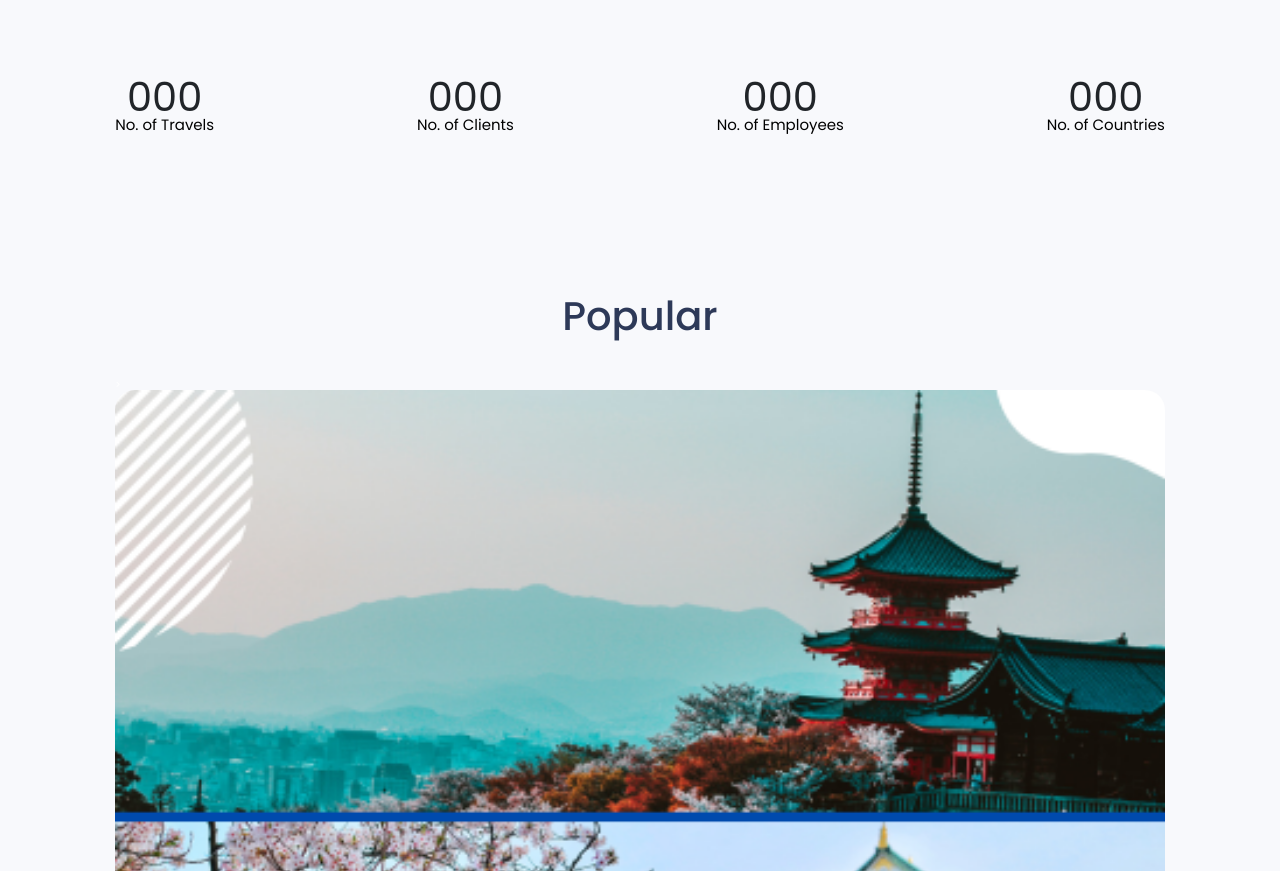
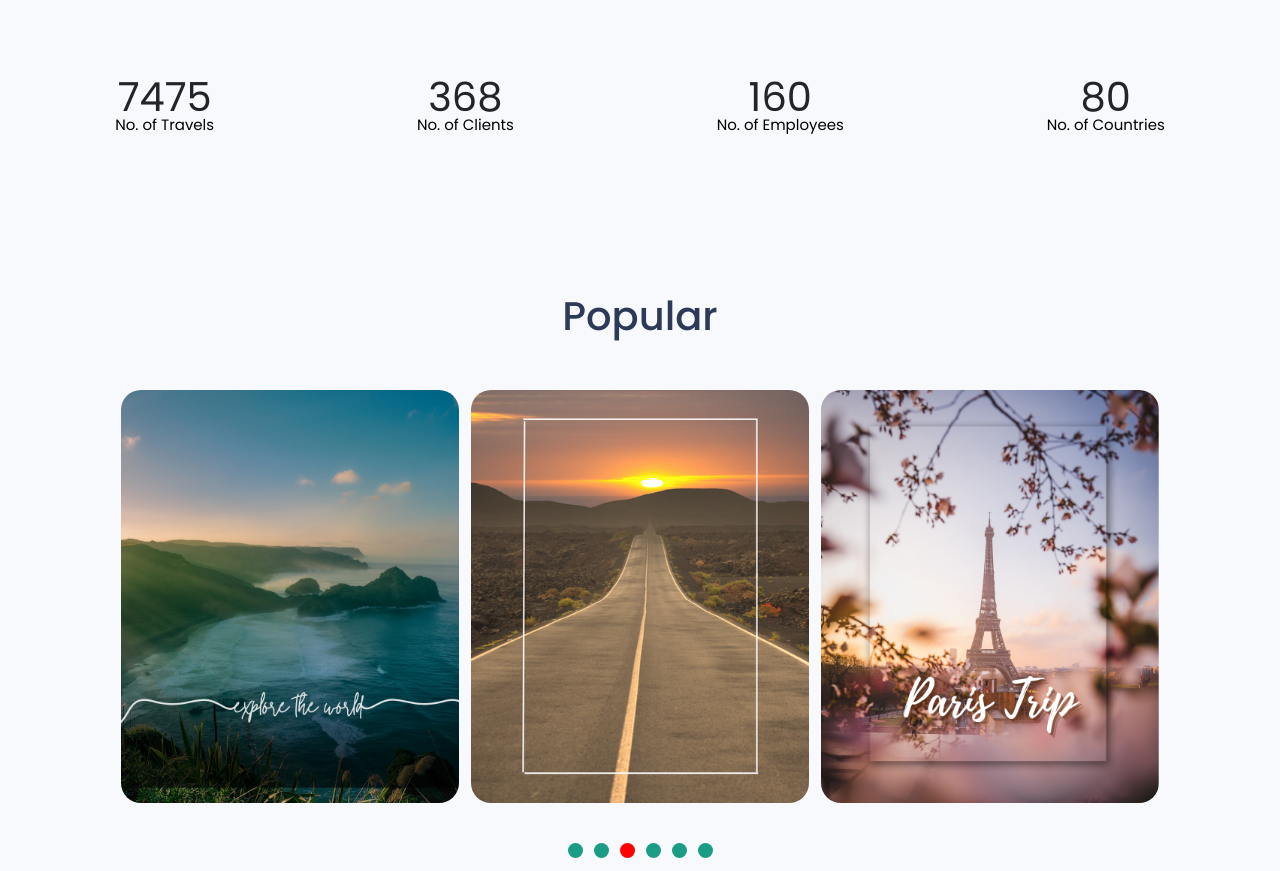
Before and after one commit to quypvpy/project-js, a website built with Vite: page index.html in a window 1280 px wide. Shown: the part 1733-2604 px from the top of the page. Built offline with nearby package versions, Linux system fonts and the light colour scheme; no server answers; a web font is replaced by a local one.

Commit message:
project-js-new10

```diff
--- a/index.html
+++ b/index.html
@@ -761,7 +761,7 @@
 
     <!-- custom js file link  -->
     <script type="module" src="/js/utils/script.js"></script>
-    <!-- <script type="module" src="./js/utils/home.js" defer></script> -->
+    <script type="module" src="./js/utils/home.js" defer></script>
     <script src="https://cdnjs.cloudflare.com/ajax/libs/aos/2.3.4/aos.js"></script>
 
     <script
--- a/js/utils/script.js
+++ b/js/utils/script.js
@@ -1,147 +1,145 @@
-// // toggle menu
+// toggle menu
+
+function menuToggle(selector, menu) {
+  const toggleMenu = document.querySelector(selector)
+  const ElevMenu = document.querySelector(menu)
+  const mycustom = document.querySelector('.header-icon')
+
+  toggleMenu.classList.toggle('active')
+
+  const listClass = toggleMenu.classList.value
+  if (listClass.includes('active')) {
+    toggleMenu.innerHTML = '<i class="icon fas fa-times"></i>'
+    ElevMenu.classList.add('is-toggle')
+    mycustom.classList.add('mycustom')
+  } else {
+    toggleMenu.innerHTML = '  <i class="icon fas fa-bars"></i>'
+    ElevMenu.classList.remove('is-toggle')
+    mycustom.classList.remove('mycustom')
+  }
+
+  // kkhi nhấn ngpoaif phần menu thì toggle chạy vô lại.
+  //  nếu kích vào window thifg kiểm tra nếu k phải menu header và menu-icon và có là cái nút đóng mởk
+  window.addEventListener('click', function (e) {
+    if (!ElevMenu.contains(e.target) && !mycustom.contains(e.target) && !e.target.matches('.fas')) {
+      toggleMenu.classList.remove('active')
+      ElevMenu.classList.remove('is-toggle')
+      mycustom.classList.remove('mycustom')
+    }
+  })
+}
+
+// xử lí counter number khi reload sẽ chạy
+let flag = false
 window.onload = function () {
-  console.log('vanquyxxxxxxxxxxx')
+  let number = document.querySelector('.number')
+  let offsetnumber = number.offsetTop - 300
+
+  if (document.documentElement.scrollTop > offsetnumber || document.body.scrollTop > offsetnumber) {
+    flag = true
+    let counters = document.querySelectorAll('.counter')
+    counters.forEach((counter) => {
+      counter.innerText = '0'
+
+      let updateCounter = () => {
+        let target = +counter.getAttribute('data-val')
+        let c = +counter.innerText
+
+        let increment = target / 400
+
+        if (c < target) {
+          let num = `${Math.ceil(c + increment)}`
+          counter.innerText = `${Math.ceil(c + increment)}`
+          setTimeout(updateCounter, 1)
+        }
+      }
+      updateCounter()
+    })
+  }
+
+  // xử lí slide header
+  document.querySelector('.button').onclick = function () {
+    let lists = document.querySelectorAll('.item')
+    let nextElenmnt = lists[0]
+
+    document.getElementById('slide').appendChild(lists[0])
+    nextElenmnt.classList.add('main')
+  }
+
+  // xử lí slick slider
+  $('.popular').slick({
+    infinite: true,
+    dots: true,
+    autoplay: true,
+    autoplaySpeed: 3000,
+    speed: 500,
+    fadeSpeed: 1000,
+    slidesToShow: 3,
+    slidesToScroll: 1,
+    prevArrow:
+      "<button type='button' class='slick-prev pull-left'><i class='fa-solid fa-arrow-left-long'></i></button>",
+    nextArrow:
+      "<button type='button' class='slick-next pull-right'><i class='fa-solid fa-arrow-right-long' aria-hidden='true'></i></button>",
+    responsive: [
+      {
+        breakpoint: 1024,
+        settings: {
+          slidesToShow: 2,
+          slidesToScroll: 2,
+          infinite: true,
+          dots: true,
+        },
+      },
+      {
+        breakpoint: 600,
+        settings: {
+          slidesToShow: 2,
+          slidesToScroll: 2,
+        },
+      },
+      {
+        breakpoint: 480,
+        settings: {
+          slidesToShow: 1,
+          slidesToScroll: 1,
+        },
+      },
+    ],
+  })
 }
-// function menuToggle(selector, menu) {
-//   const toggleMenu = document.querySelector(selector)
-//   const ElevMenu = document.querySelector(menu)
-//   const mycustom = document.querySelector('.header-icon')
 
-//   toggleMenu.classList.toggle('active')
+// xử lí counter number và arrow-up khi scroll
+window.onscroll = function () {
+  let number = document.querySelector('.number')
+  let offsetnumber = number.offsetTop - 300
 
-//   const listClass = toggleMenu.classList.value
-//   if (listClass.includes('active')) {
-//     toggleMenu.innerHTML = '<i class="icon fas fa-times"></i>'
-//     ElevMenu.classList.add('is-toggle')
-//     mycustom.classList.add('mycustom')
-//   } else {
-//     toggleMenu.innerHTML = '  <i class="icon fas fa-bars"></i>'
-//     ElevMenu.classList.remove('is-toggle')
-//     mycustom.classList.remove('mycustom')
-//   }
+  let arrow_up = document.querySelector('#arrow-up')
+  if (document.documentElement.scrollTop > offsetnumber || document.body.scrollTop > offsetnumber) {
+    arrow_up.classList.add('visible')
+  } else {
+    arrow_up.classList.remove('visible')
+  }
 
-//   // kkhi nhấn ngpoaif phần menu thì toggle chạy vô lại.
-//   //  nếu kích vào window thifg kiểm tra nếu k phải menu header và menu-icon và có là cái nút đóng mởk
-//   window.addEventListener('click', function (e) {
-//     if (!ElevMenu.contains(e.target) && !mycustom.contains(e.target) && !e.target.matches('.fas')) {
-//       toggleMenu.classList.remove('active')
-//       ElevMenu.classList.remove('is-toggle')
-//       mycustom.classList.remove('mycustom')
-//     }
-//   })
-// }
+  if (flag) return
+  if (document.documentElement.scrollTop > offsetnumber || document.body.scrollTop > offsetnumber) {
+    flag = true
+    let counters = document.querySelectorAll('.counter')
+    counters.forEach((counter) => {
+      counter.innerText = '0'
 
-// // xử lí counter number khi reload sẽ chạy
-// let flag = false
-// window.onload = function () {
-//   let number = document.querySelector('.number')
-//   let offsetnumber = number.offsetTop - 300
+      let updateCounter = () => {
+        let target = +counter.getAttribute('data-val')
+        let c = +counter.innerText
 
-//   if (document.documentElement.scrollTop > offsetnumber || document.body.scrollTop > offsetnumber) {
-//     flag = true
-//     let counters = document.querySelectorAll('.counter')
-//     counters.forEach((counter) => {
-//       counter.innerText = '0'
+        let increment = target / 600
 
-//       let updateCounter = () => {
-//         let target = +counter.getAttribute('data-val')
-//         let c = +counter.innerText
-
-//         let increment = target / 400
-
-//         if (c < target) {
-//           let num = `${Math.ceil(c + increment)}`
-//           counter.innerText = `${Math.ceil(c + increment)}`
-//           setTimeout(updateCounter, 1)
-//         }
-//       }
-//       updateCounter()
-//     })
-//   }
-
-//   // xử lí slide header
-//   document.querySelector('.button').onclick = function () {
-//     let lists = document.querySelectorAll('.item')
-//     let nextElenmnt = lists[0]
-
-//     document.getElementById('slide').appendChild(lists[0])
-//     nextElenmnt.classList.add('main')
-//   }
-
-//   // xử lí slick slider
-//   $('.popular').slick({
-//     infinite: true,
-//     dots: true,
-//     autoplay: true,
-//     autoplaySpeed: 3000,
-//     speed: 500,
-//     fadeSpeed: 1000,
-//     slidesToShow: 3,
-//     slidesToScroll: 1,
-//     prevArrow:
-//       "<button type='button' class='slick-prev pull-left'><i class='fa-solid fa-arrow-left-long'></i></button>",
-//     nextArrow:
-//       "<button type='button' class='slick-next pull-right'><i class='fa-solid fa-arrow-right-long' aria-hidden='true'></i></button>",
-//     responsive: [
-//       {
-//         breakpoint: 1024,
-//         settings: {
-//           slidesToShow: 2,
-//           slidesToScroll: 2,
-//           infinite: true,
-//           dots: true,
-//         },
-//       },
-//       {
-//         breakpoint: 600,
-//         settings: {
-//           slidesToShow: 2,
-//           slidesToScroll: 2,
-//         },
-//       },
-//       {
-//         breakpoint: 480,
-//         settings: {
-//           slidesToShow: 1,
-//           slidesToScroll: 1,
-//         },
-//       },
-//     ],
-//   })
-// }
-
-// // xử lí counter number và arrow-up khi scroll
-// window.onscroll = function () {
-//   let number = document.querySelector('.number')
-//   let offsetnumber = number.offsetTop - 300
-
-//   let arrow_up = document.querySelector('#arrow-up')
-//   if (document.documentElement.scrollTop > offsetnumber || document.body.scrollTop > offsetnumber) {
-//     arrow_up.classList.add('visible')
-//   } else {
-//     arrow_up.classList.remove('visible')
-//   }
-
-//   if (flag) return
-//   if (document.documentElement.scrollTop > offsetnumber || document.body.scrollTop > offsetnumber) {
-//     flag = true
-//     let counters = document.querySelectorAll('.counter')
-//     counters.forEach((counter) => {
-//       counter.innerText = '0'
-
-//       let updateCounter = () => {
-//         let target = +counter.getAttribute('data-val')
-//         let c = +counter.innerText
-
-//         let increment = target / 600
-
-//         if (c < target) {
-//           let num = `${Math.ceil(c + increment)}`
-//           counter.innerText = `${Math.ceil(c + increment)}`
-//           setTimeout(updateCounter, 1)
-//         }
-//       }
-//       updateCounter()
-//     })
-//   }
-// }
+        if (c < target) {
+          let num = `${Math.ceil(c + increment)}`
+          counter.innerText = `${Math.ceil(c + increment)}`
+          setTimeout(updateCounter, 1)
+        }
+      }
+      updateCounter()
+    })
+  }
+}
```
